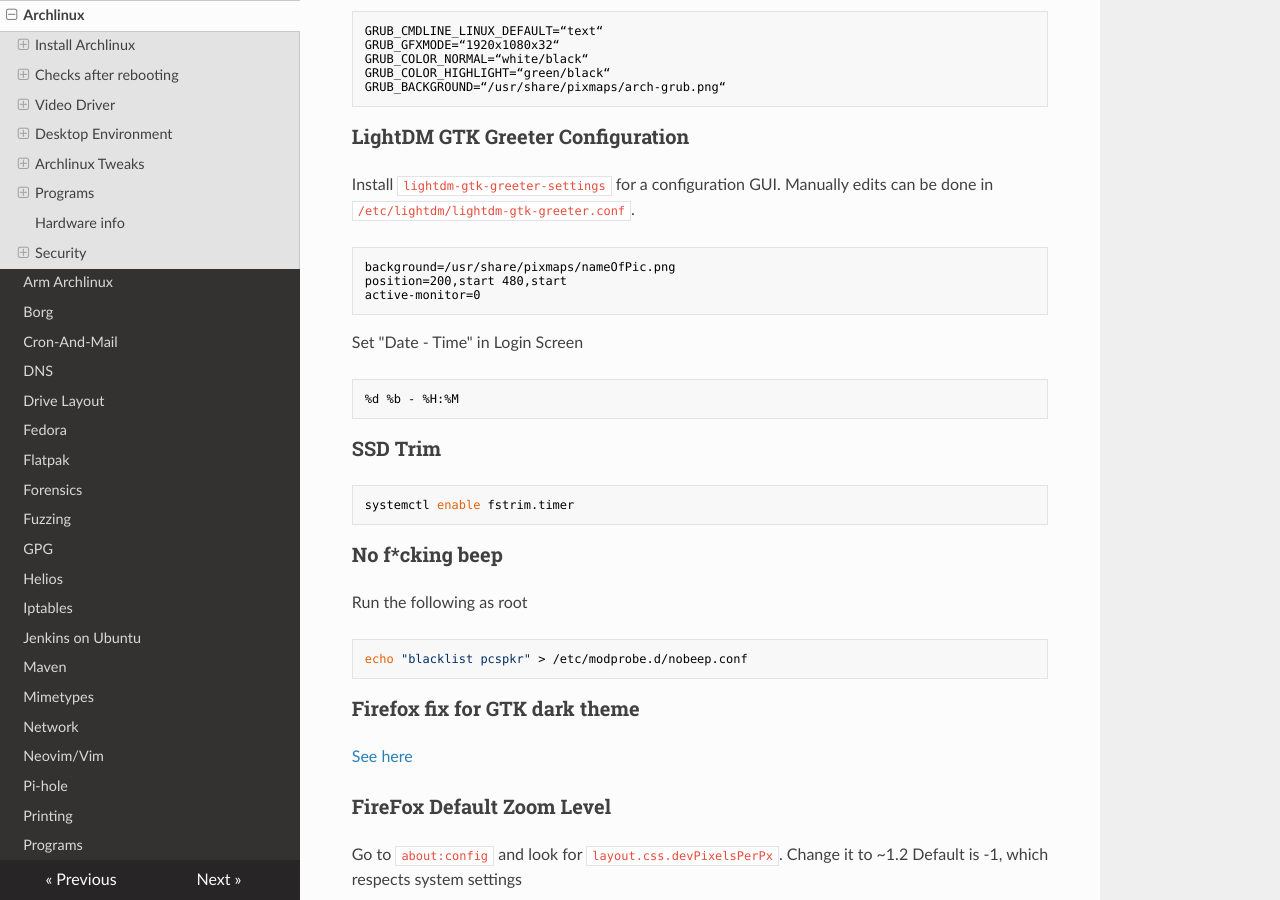
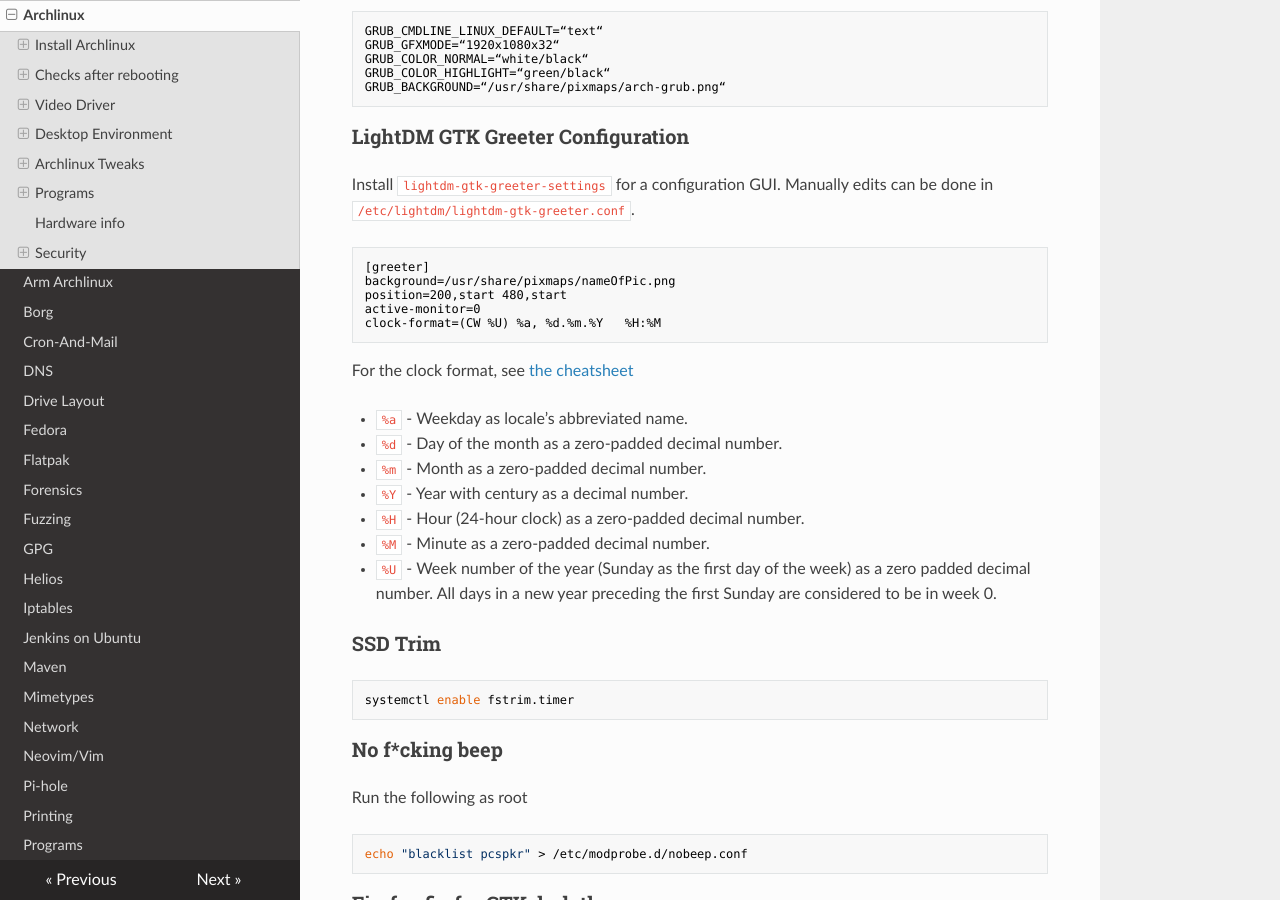
Before and after one commit to Maaxxs/wiki, an MkDocs documentation site: the page built from docs/archlinux.md, in a window 1280 px wide and 900 px high, scrolled down 13538 px. Built offline with MkDocs 1.6.1, drawn with Linux system fonts in a browser that asks for light colours; nearby versions of some CDN libraries.

Commit message:
Add clock format and explanation for strftime for lightdm-gtk-greeter

````diff
--- a/docs/archlinux.md
+++ b/docs/archlinux.md
@@ -756,16 +756,24 @@ Install `lightdm-gtk-greeter-settings` for a configuration GUI.
 Manually edits can be done in `/etc/lightdm/lightdm-gtk-greeter.conf`.
 
 ```conf
+[greeter]
 background=/usr/share/pixmaps/nameOfPic.png
 position=200,start 480,start
 active-monitor=0
+clock-format=(CW %U) %a, %d.%m.%Y   %H:%M
 ```
 
-Set "Date - Time" in Login Screen
+For the clock format, see [the cheatsheet](https://strftime.org/)
 
-```conf
-%d %b - %H:%M
-```
+- `%a` - Weekday as locale’s abbreviated name.
+- `%d` - Day of the month as a zero-padded decimal number.
+- `%m` - Month as a zero-padded decimal number.
+- `%Y` - Year with century as a decimal number.
+- `%H` - Hour (24-hour clock) as a zero-padded decimal number.
+- `%M` - Minute as a zero-padded decimal number.
+- `%U` - Week number of the year (Sunday as the first day of the week) as a
+  zero padded decimal number. All days in a new year preceding the first Sunday
+  are considered to be in week 0.
 
 ### SSD Trim
 
````
